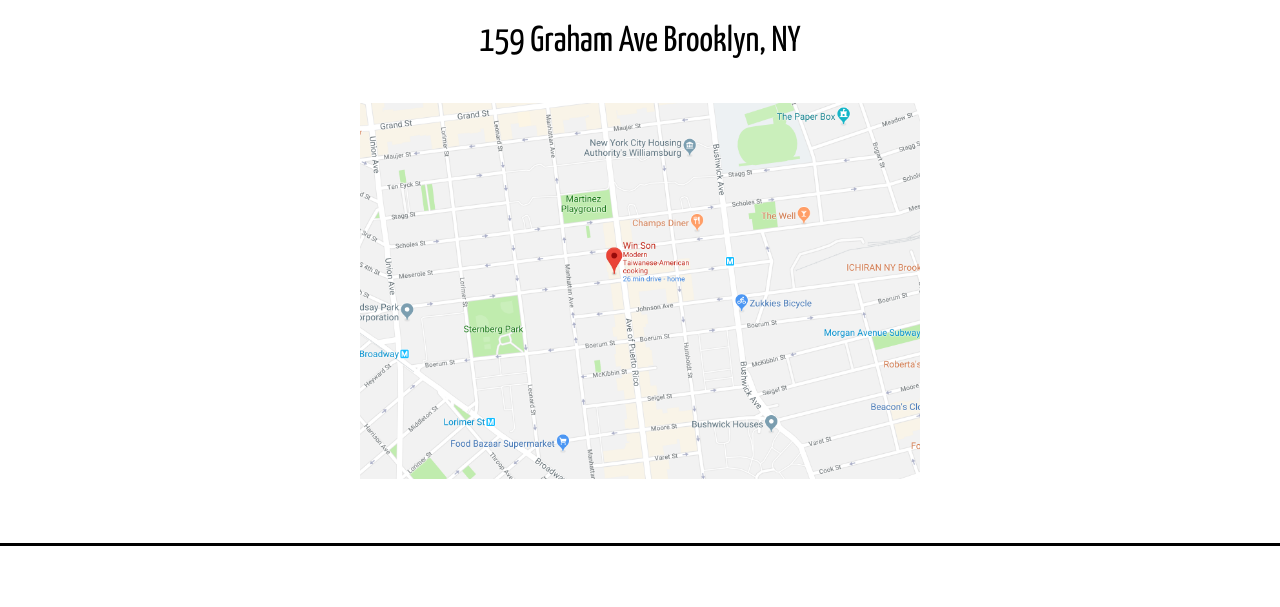
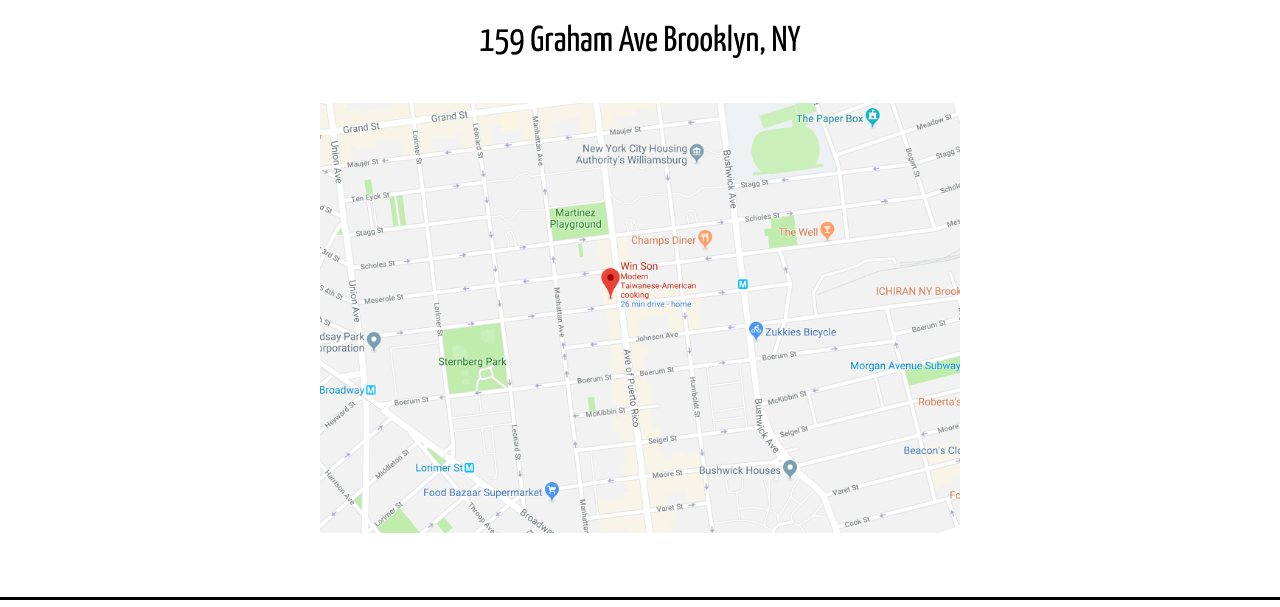
Before and after one commit to zfarber/Win-Son-Brooklyn, a React app in the folder win-son-app/: page / in a window 1280 px wide. Shown: the part 5100-5707 px from the top of the page. Built offline with nearby package versions, Linux system fonts and the light colour scheme; a web font is replaced by a local one.

Commit message:
map centered

```diff
--- a/win-son-app/src/GoogleMap/index.jsx
+++ b/win-son-app/src/GoogleMap/index.jsx
@@ -4,9 +4,7 @@
 
 const GoogleMap = () => {
   return (
-    <div class="mapDiv">
-      <img src={winson} alt='map' width='100%' />
-    </div>
+      <img src={winson} alt='map' width='50%' class="map" />
   )
 }
 
--- a/win-son-app/src/GoogleMap/style.css
+++ b/win-son-app/src/GoogleMap/style.css
@@ -1,3 +1,6 @@
-.mapDiv {
-  padding: 0 360px;
+.map {
+  display: flex;
+  justify-content: center;
+  align-items: center;
+  margin: 0 auto;
 }
```
